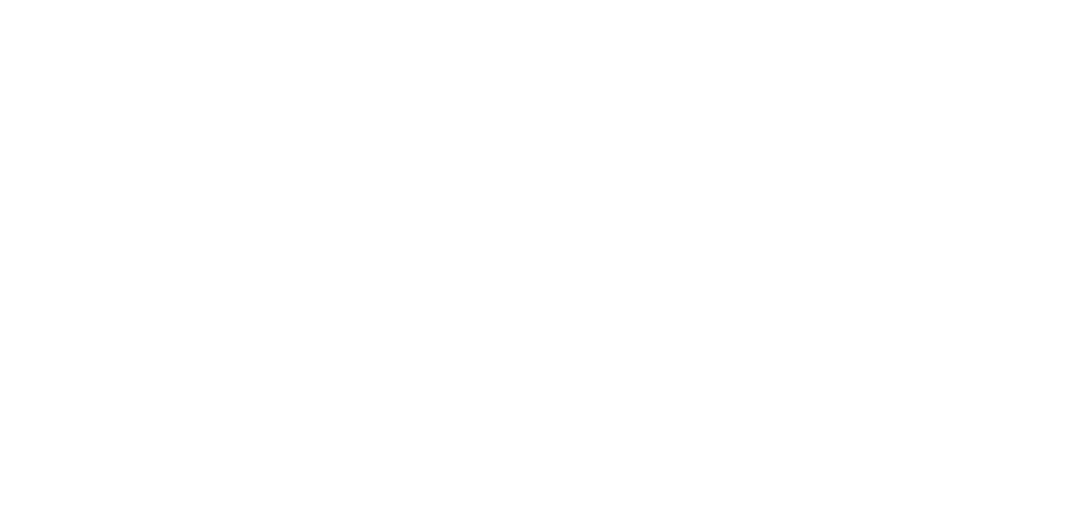
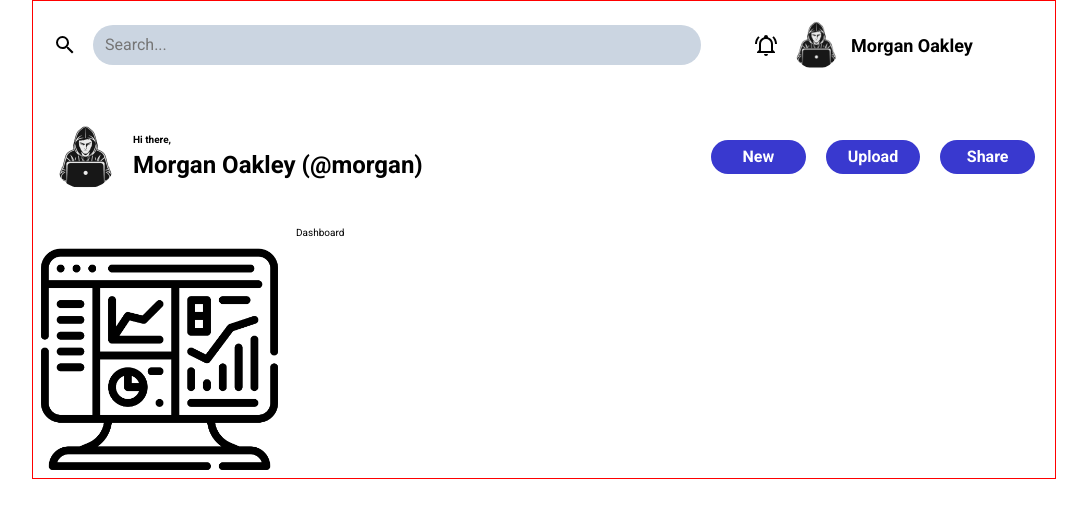
Before and after one commit to Vercyngetoryks/TOP-Admin-Dashboard, a plain HTML site: page index.html in a window 1280 px wide. Shown: the whole page, without its empty margins (96-1183 px from the left). Drawn offline with Linux system fonts and the light colour scheme.

Commit message:
add and stylized a header

```diff
--- a/index.html
+++ b/index.html
@@ -3,8 +3,77 @@
   <head>
     <meta charset="UTF-8" />
     <meta name="viewport" content="width=device-width, initial-scale=1.0" />
+    <link rel="preconnect" href="https://fonts.googleapis.com" />
+    <link rel="preconnect" href="https://fonts.gstatic.com" crossorigin />
+    <link
+      href="https://fonts.googleapis.com/css2?family=Roboto:ital,wght@0,100;0,300;0,400;0,500;0,700;0,900;1,100;1,300;1,400;1,500;1,700;1,900&display=swap"
+      rel="stylesheet"
+    />
     <link rel="stylesheet" href="./styles.css" />
     <title>Document</title>
   </head>
-  <body></body>
+  <body>
+    <header class="header grid">
+      <form action="#" method="get" class="search-form grid">
+        <button type="submit" class="search-btn" aria-label="Search">
+          <svg
+            xmlns="http://www.w3.org/2000/svg"
+            viewBox="0 0 24 24"
+            class="serch-icon"
+          >
+            <path
+              d="M9.5,3A6.5,6.5 0 0,1 16,9.5C16,11.11 15.41,12.59 14.44,13.73L14.71,14H15.5L20.5,19L19,20.5L14,15.5V14.71L13.73,14.44C12.59,15.41 11.11,16 9.5,16A6.5,6.5 0 0,1 3,9.5A6.5,6.5 0 0,1 9.5,3M9.5,5C7,5 5,7 5,9.5C5,12 7,14 9.5,14C12,14 14,12 14,9.5C14,7 12,5 9.5,5Z"
+            />
+          </svg>
+        </button>
+        <input
+          type="search"
+          id="search-site"
+          name="search"
+          placeholder="Search..."
+          aria-label="Search"
+        />
+      </form>
+      <div class="account">
+        <svg
+          xmlns="http://www.w3.org/2000/svg"
+          viewBox="0 0 24 24"
+          class="bell-icon"
+        >
+          <path
+            d="M10,21H14A2,2 0 0,1 12,23A2,2 0 0,1 10,21M21,19V20H3V19L5,17V11C5,7.9 7.03,5.17 10,4.29C10,4.19 10,4.1 10,4A2,2 0 0,1 12,2A2,2 0 0,1 14,4C14,4.1 14,4.19 14,4.29C16.97,5.17 19,7.9 19,11V17L21,19M17,11A5,5 0 0,0 12,6A5,5 0 0,0 7,11V18H17V11M19.75,3.19L18.33,4.61C20.04,6.3 21,8.6 21,11H23C23,8.07 21.84,5.25 19.75,3.19M1,11H3C3,8.6 3.96,6.3 5.67,4.61L4.25,3.19C2.16,5.25 1,8.07 1,11Z"
+          />
+        </svg>
+        <img
+          src="./img/avatar.png"
+          alt="avatar"
+          class="avatar avatar-account"
+        />
+        <p class="user-account">Morgan Oakley</p>
+      </div>
+      <div class="welcome-box">
+        <img
+          src="./img/avatar.png"
+          alt="avatar"
+          class="avatar avatar-welcome"
+        />
+        <div class="text-box-welcome">
+          <p class="text-welcome">Hi there,</p>
+          <p class="text-user-name">Morgan Oakley (&#64;morgan)</p>
+        </div>
+      </div>
+      <div class="header-links">
+        <a href="#">New</a>
+        <a href="#">Upload</a>
+        <a href="#">Share</a>
+      </div>
+    </header>
+    <aside>
+      <div class="logo grid">
+        <img src="./img/dashboard.png" alt="screen with dashboard" />
+        <p>Dashboard</p>
+      </div>
+    </aside>
+    <main></main>
+  </body>
 </html>
--- a/styles.css
+++ b/styles.css
@@ -1,4 +1,12 @@
 :root {
+  --color-primary: rgb(57, 57, 207);
+  --color-primary-light: rgb(112, 112, 204);
+
+  --color-white: #fff;
+  --color-grey-light: ##e2e8f0;
+  --color-grey-dark: #cbd5e1;
+
+  --color-alert: #ff0000;
 }
 
 *,
@@ -52,3 +60,141 @@ h6 {
 html {
   font-size: 62.5%;
 }
+
+body {
+  font-family: "Roboto", sans-serif;
+  width: 80%;
+  max-width: 1300px;
+  border: 1px solid red;
+  margin: 0 auto;
+}
+
+.grid {
+  display: grid;
+  column-gap: 1rem;
+  row-gap: 4rem;
+}
+
+.header {
+  grid-template-columns: 2fr 1fr;
+  grid-template-rows: 1fr 2fr;
+  padding: 2rem;
+}
+
+.search-form {
+  display: grid;
+  grid-template-columns: 30px 1fr;
+  align-items: center;
+}
+
+input[type="search"] {
+  width: 100%;
+  padding: 0.8rem 1.2rem;
+  font-size: 1.6rem;
+  border: none;
+  border-radius: 20px;
+  background-color: var(--color-grey-dark); /* Zmiana tła */
+  outline: none;
+  transition: all 0.3s ease;
+}
+input[type="search"]:focus {
+  background-color: var(--color-grey-light);
+  box-shadow: 1px 1px 5px rgba(0, 0, 0, 0.3);
+}
+
+.search-btn {
+  width: 24px;
+  height: 24px;
+  border: none;
+  background: none;
+  justify-self: start;
+}
+
+.bell-icon,
+.search-icon {
+  width: 24px;
+  height: 24px;
+}
+
+.account {
+  display: grid;
+  grid-template-columns: repeat(2, 30px) 50px 1fr;
+  align-items: center;
+  justify-items: center;
+  position: relative;
+  gap: 1rem;
+}
+
+.bell-icon {
+  grid-column: 2;
+}
+
+.avatar {
+  border-radius: 50%;
+}
+
+.avatar-account {
+  width: 48px;
+  height: 48px;
+}
+
+.user-account {
+  font-size: 1.8rem;
+  font-weight: 700;
+  justify-self: start;
+}
+
+.welcome-box {
+  display: grid;
+  grid-template-columns: 70px 1fr;
+  gap: 1rem;
+  align-items: center;
+}
+
+.avatar-welcome {
+  width: 64px;
+  height: 64px;
+  justify-self: start;
+}
+
+.text-welcome {
+  font-weight: 700;
+}
+
+.text-user-name {
+  font-size: 2.4rem;
+  font-weight: 700;
+}
+
+.header-links {
+  display: grid;
+  grid-template-columns: repeat(3, 1fr);
+  align-items: center;
+  justify-items: center;
+  text-align: center;
+  gap: 2rem;
+}
+
+.header-links a:link,
+.header-links a:visited {
+  width: 100%;
+  min-width: 70px;
+  font-size: 1.6rem;
+  font-weight: 700;
+  text-decoration: none;
+  background: var(--color-primary);
+  color: var(--color-white);
+  padding: 0.5rem 1rem;
+  border-radius: 50px;
+  transition: all 0.5s;
+}
+
+.header-links a:hover,
+.header-links a:active {
+  background: var(--color-primary-light);
+  box-shadow: 1px 1px 5px rgba(0, 0, 0, 0.5);
+}
+
+.logo {
+  grid-template-columns: 1fr 3fr;
+}
```
Also changed, not shown: img/avatar.png (added), img/dashboard.png (added).
